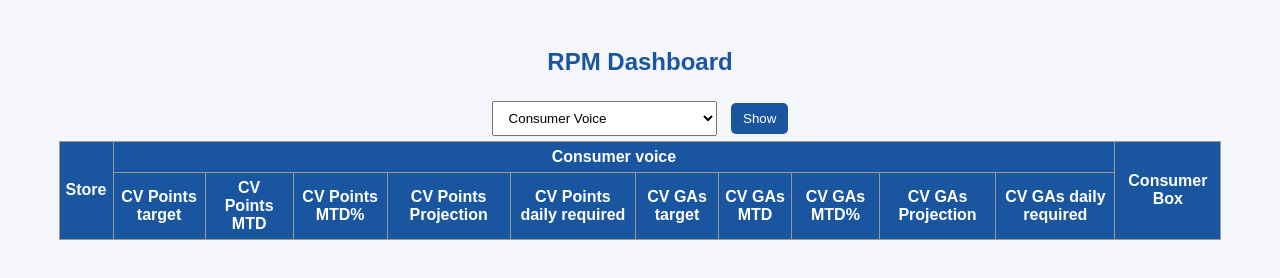
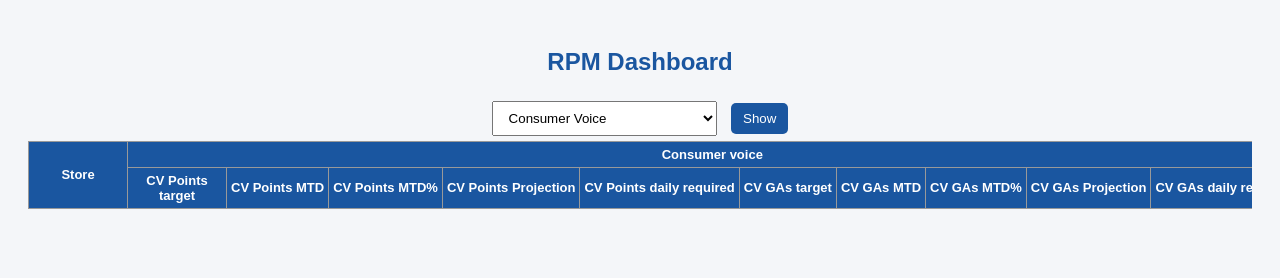
Before and after one commit to No3manovic/nu-RPM-dashboard, a plain HTML site: page index.html in a window 1280 px wide. Both pictures are taken after a click on the button "Show". Drawn offline with Linux system fonts and the light colour scheme; no server answers.

Commit message:
Update index.html

```diff
--- a/index.html
+++ b/index.html
@@ -4,6 +4,7 @@
   <title>RPM Dashboard</title>
   <style>
     body { font-family: Arial; background:#f4f6f9; padding:20px; text-align:center; }
+    .table-wrapper { overflow-x:auto; width:100%; }
     h2 { color:#1a56a0; }
     select, button { padding:8px 12px; margin:5px; }
     button {
@@ -16,17 +17,24 @@
     table {
       margin:auto;
       border-collapse:collapse;
-      width:95%;
+      width:100%;
       background:#fff;
+      font-size:13px;
     }
     th,td {
       border:1px solid #999;
-      padding:6px;
+      padding:5px 4px;
       text-align:center;
+      white-space:nowrap;
+    }
+    td:first-child, th:first-child {
+      white-space:normal;
+      min-width:90px;
+      max-width:130px;
     }
     th { background:#1a56a0; color:#fff; }
     .red { background:red; color:#fff; }
-    .yellow { background:yellow; }
+    .yellow { background:yellow; color:#333; }
     .green { background:green; color:#fff; }
   </style>
 </head>
@@ -41,10 +49,10 @@
   <option value="overall">Overall</option>
 </select>
 <button onclick="renderTable()">Show</button>
-<table id="table">
+<div class="table-wrapper"><table id="table">
   <thead></thead>
   <tbody></tbody>
-</table>
+</table></div>
 <script>
 const API_URL = "https://script.google.com/macros/s/AKfycbyMkUxhW4ZUjVDcp8CB_X9fSQtaOxaFHcdI7A-YcwRhmEqGWBux8WyGZc9CgCtZmOXB/exec";
 let data = [];
@@ -132,6 +140,7 @@ async function loadData(){
   const res = await fetch(API_URL);
   const json = await res.json();
   data = json.data;
+  renderTable();
 }
 
 function renderTable(){
```
